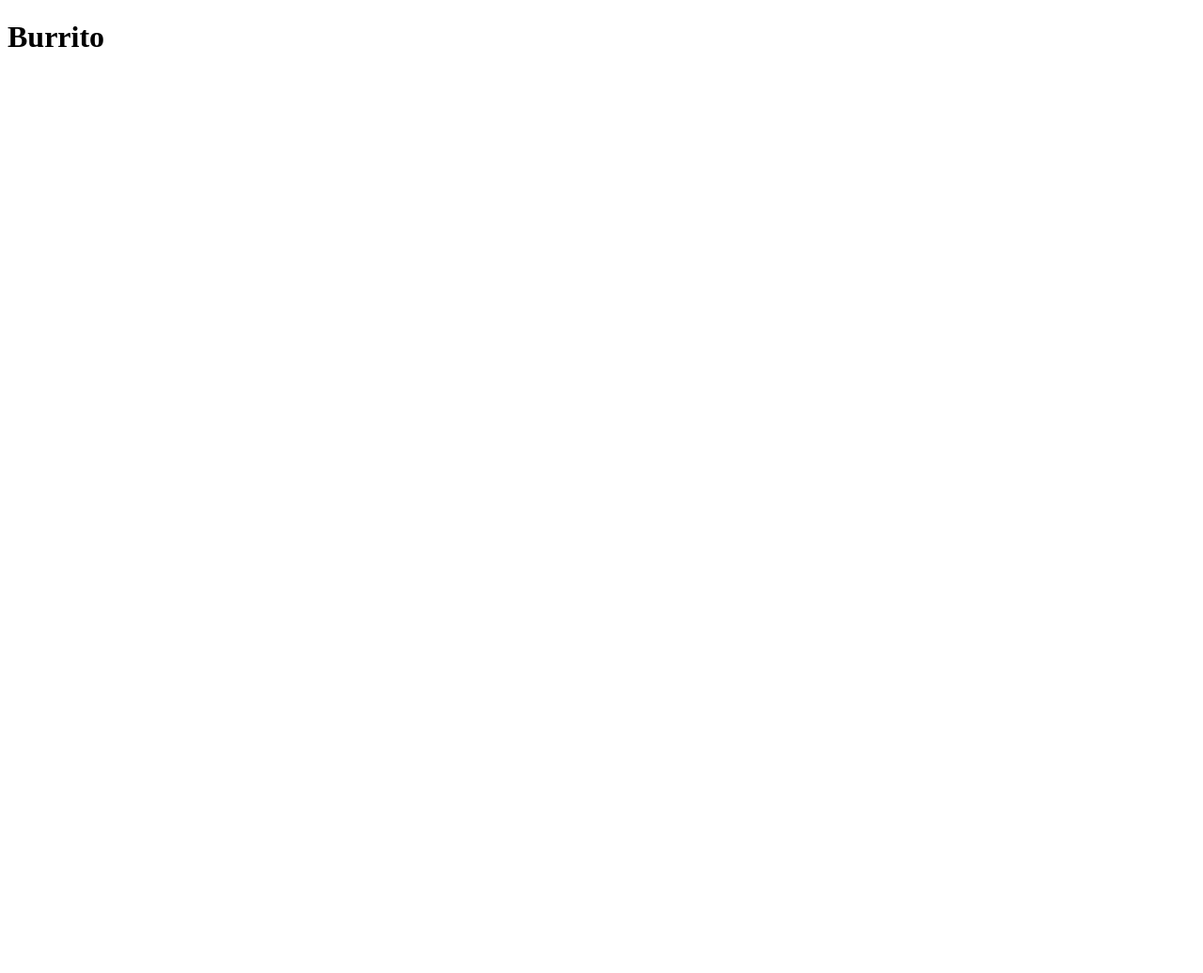
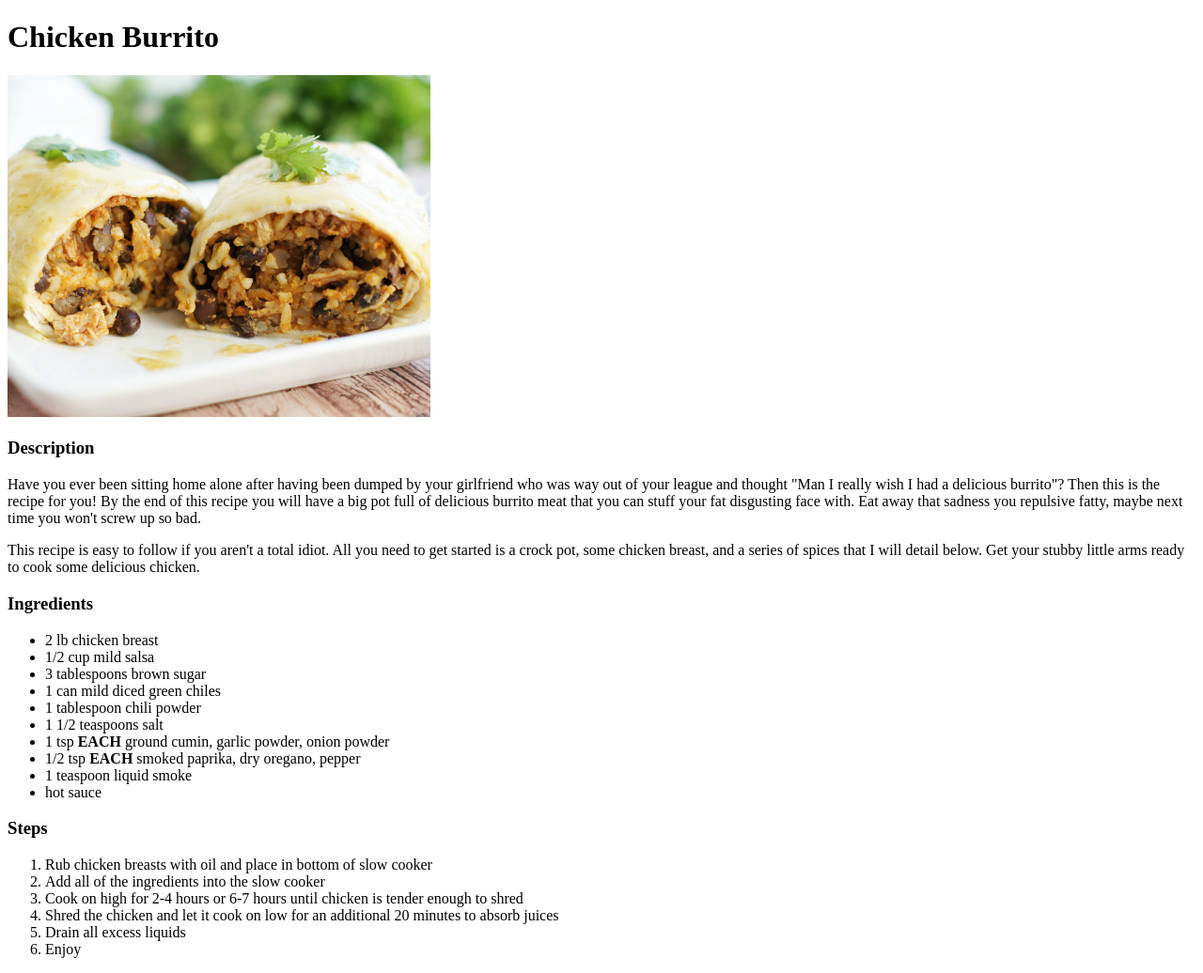
Before and after one commit to SteveEveryman/odin-recipes, a plain HTML site: page recipes/burrito.html in a window 1280 px wide. Shown: the whole page at 94% size. Before the commit the page ends 800 px from the top, so only its background shows below. Drawn offline with Linux system fonts and the light colour scheme.

Commit message:
Create and populate burrito.html
Created burrito.html and populated the page. Added a burrito image and
paragraphs of plain text.

```diff
--- a/recipes/burrito.html
+++ b/recipes/burrito.html
@@ -3,13 +3,61 @@
 
 <head>
     <meta charset="UTF-8">
-    <title>Burrito</title>
+    <title>Chicken Burrito</title>
 </head>
 
 <body>
     <h1>
-        Burrito
+        Chicken Burrito
     </h1>
+    <img src="../images/Burrito.jpeg" width="450">
+
+    <h3>
+        Description
+    </h3>
+
+    <p>
+        Have you ever been sitting home alone after having been dumped by your girlfriend who
+        was way out of your league and thought "Man I really wish I had a delicious burrito"?
+        Then this is the recipe for you! By the end of this recipe you will have a big pot
+        full of delicious burrito meat that you can stuff your fat disgusting face with. Eat
+        away that sadness you repulsive fatty, maybe next time you won't screw up so bad.
+    </p>
+    <p>
+        This recipe is easy to follow if you aren't a total idiot. All you need to get started
+        is a crock pot, some chicken breast, and a series of spices that I will detail below.
+        Get your stubby little arms ready to cook some delicious chicken.
+    </p>
+
+    <h3>
+        Ingredients
+    </h3>
+
+    <ul>
+        <li>2 lb chicken breast</li>
+        <li>1/2 cup mild salsa</li>
+        <li>3 tablespoons brown sugar</li>
+        <li>1 can mild diced green chiles</li>
+        <li>1 tablespoon chili powder</li>
+        <li>1 1/2 teaspoons salt</li>
+        <li>1 tsp <strong>EACH</strong> ground cumin, garlic powder, onion powder</li>
+        <li>1/2 tsp <strong>EACH</strong> smoked paprika, dry oregano, pepper</li>
+        <li>1 teaspoon liquid smoke</li>
+        <li>hot sauce</li>
+    </ul>
+
+    <h3>
+        Steps
+    </h3>
+
+    <Ol>
+        <li>Rub chicken breasts with oil and place in bottom of slow cooker</li>
+        <li>Add all of the ingredients into the slow cooker</li>
+        <li>Cook on high for 2-4 hours or 6-7 hours until chicken is tender enough to shred</li>
+        <li>Shred the chicken and let it cook on low for an additional 20 minutes to absorb juices</li>
+        <li>Drain all excess liquids</li>
+        <li>Enjoy</li>
+    </Ol>
 </body>
 
 </html>
```
Also changed, not shown: index.html (+1 -1 lines), images/Burrito.jpeg (added).
